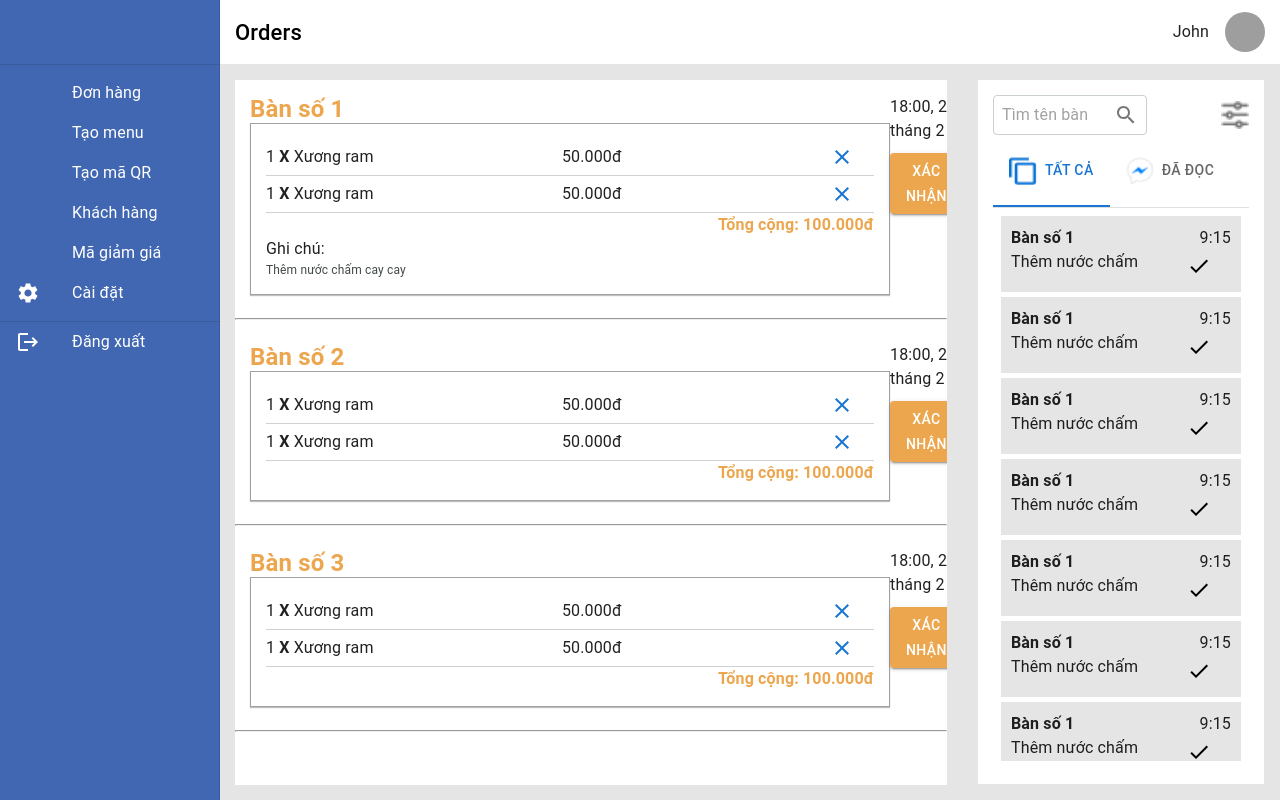
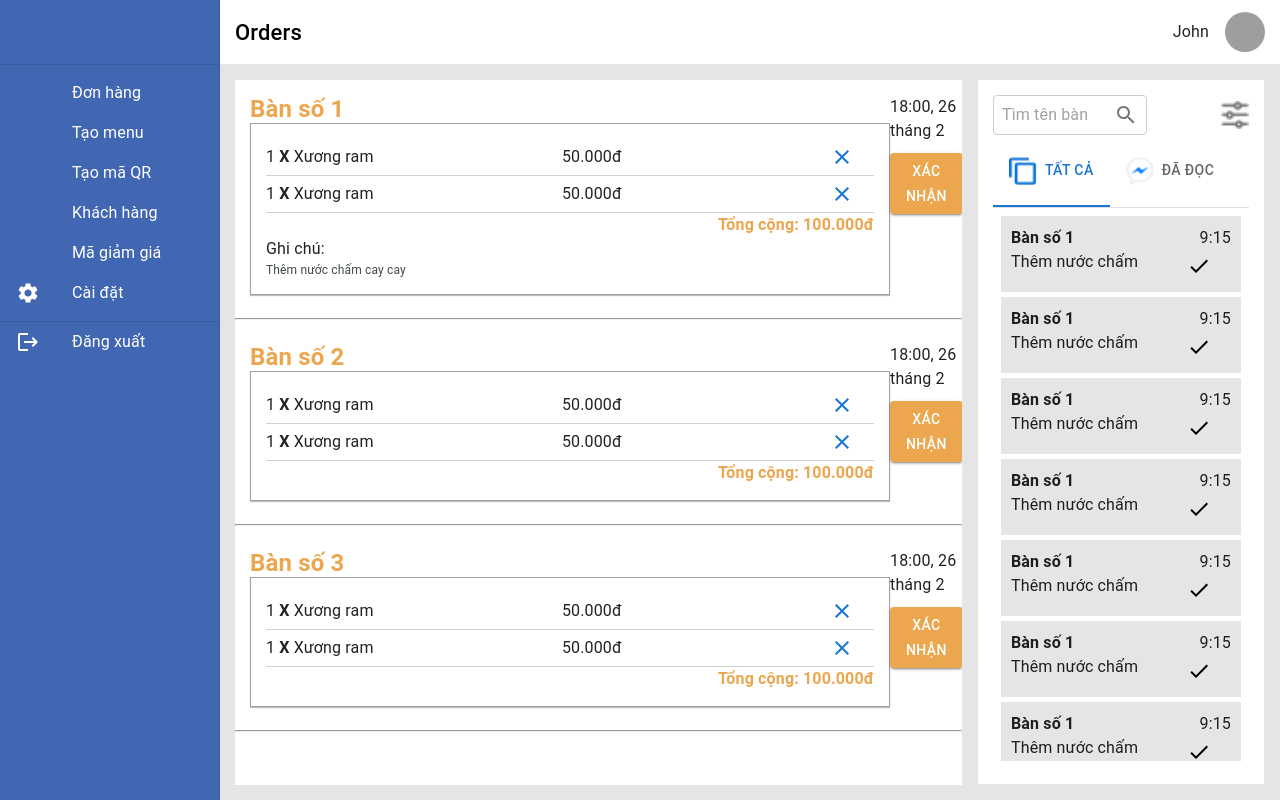
Before and after one commit to namvkim/qoscanner, a React (Create React App) app: page / in a window 1280 px wide. Built offline with nearby package versions, Linux system fonts and the light colour scheme; no server answers; sample sign-in values are in the browser's storage; grey boxes are pictures that could not be loaded; some icons are missing.

Commit message:
update add QRcode & UI Order page

```diff
--- a/src/components/Order.js
+++ b/src/components/Order.js
@@ -161,7 +161,7 @@ const style = {
             marginTop: theme.spacing.unit *2,
             overflowY: "auto",
             backgroundColor: '#ffff',
-            margin:'0px 15px',
+            marginLeft:'15px',
             width:'100%',
         },
     })
```
